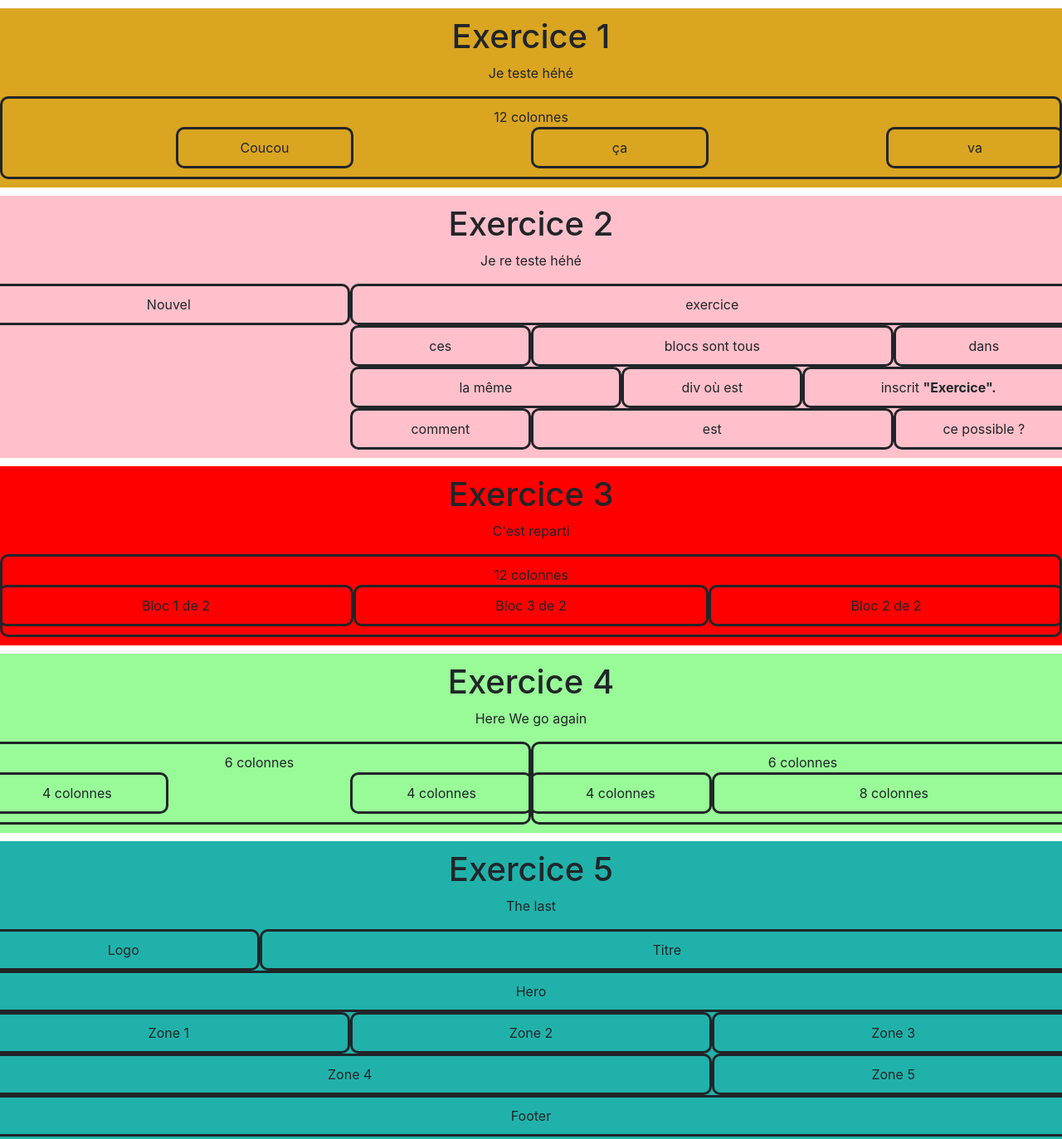
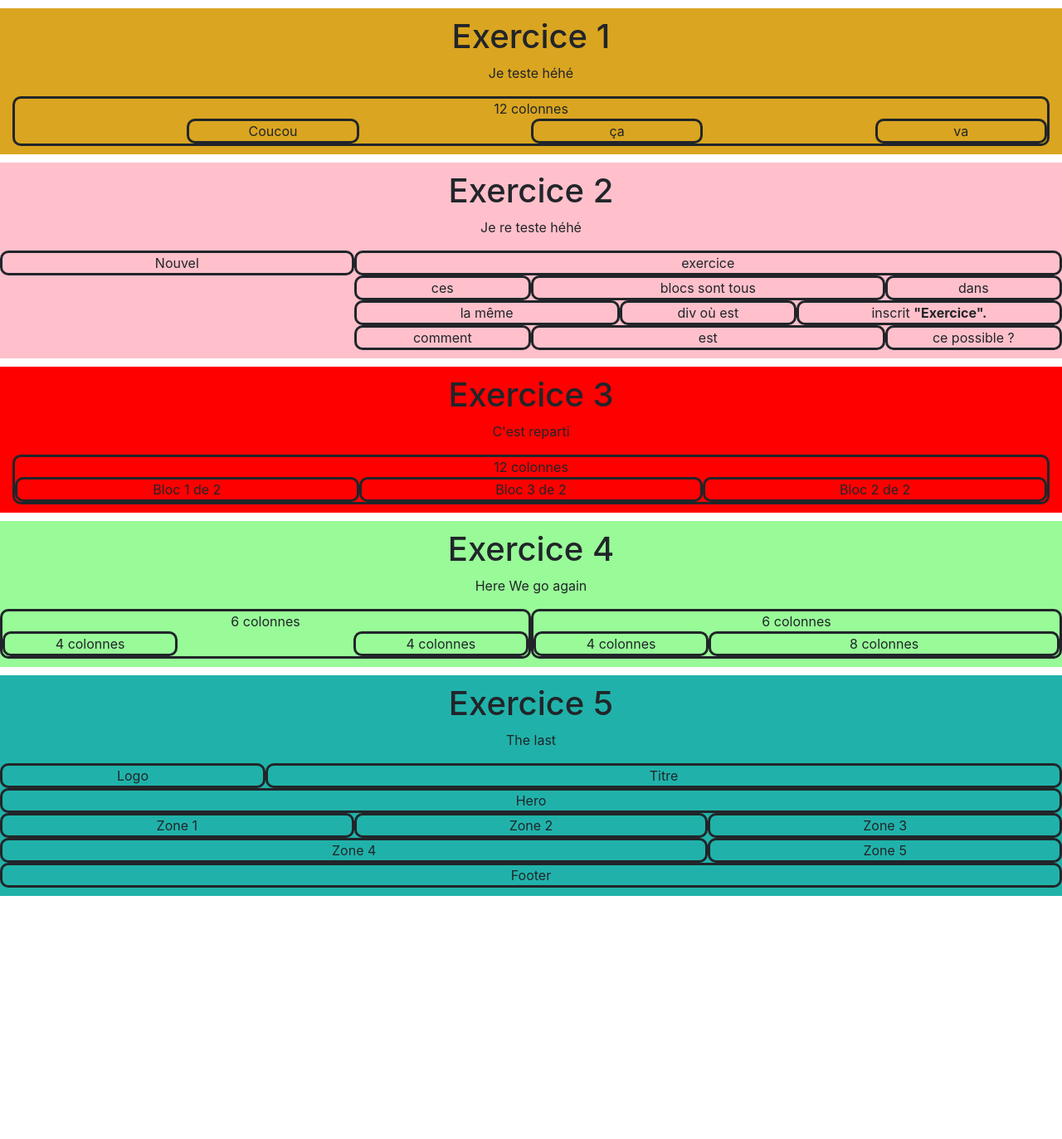
Before and after one commit to angeliquecorbisier/bootstrap-training, a plain HTML site: page index.html in a window 1280 px wide. Shown: the whole page at 83% size. After the commit the page ends 1080 px from the top, so only its background shows below. Drawn offline with nearby package versions, Linux system fonts and the light colour scheme.

Commit message:
second envoi

```diff
--- a/dart-sass/sass/style.scss
+++ b/dart-sass/sass/style.scss
@@ -1,6 +1,5 @@
 
 .bloc {
-    padding: 10px;
     border-style: solid;
     border-radius: 10px;
 
--- a/index.html
+++ b/index.html
@@ -15,7 +15,7 @@
 
 <body>
 
-    <div class="exercice1">
+    <div class="exercice1 container-fluid">
         <h1>Exercice 1</h1>
 
         <p>Je teste héhé</p>
@@ -31,7 +31,7 @@
 
 
 
-    <div class="exercice2">
+    <div class="exercice2 container-fluid">
         <h1>Exercice 2</h1>
 
         <p>Je re teste héhé</p>
@@ -64,7 +64,7 @@
     </div>
 
 
-    <div class="exercice3">
+    <div class="exercice3 container-fluid">
         <h1>Exercice 3</h1>
 
         <p>C'est reparti</p>
@@ -79,7 +79,7 @@
         </div>
     </div>
 
-        <div class="exercice4">
+        <div class="exercice4 container-fluid">
             <h1>Exercice 4</h1>
 
             <p>Here We go again</p>
@@ -106,7 +106,7 @@
 
 
 
-        <div class="exercice5">
+        <div class="exercice5 container-fluid">
 
             <h1>Exercice 5</h1>
 
```
Also changed, not shown: dart-sass/sass/style.css, 1 other file.
